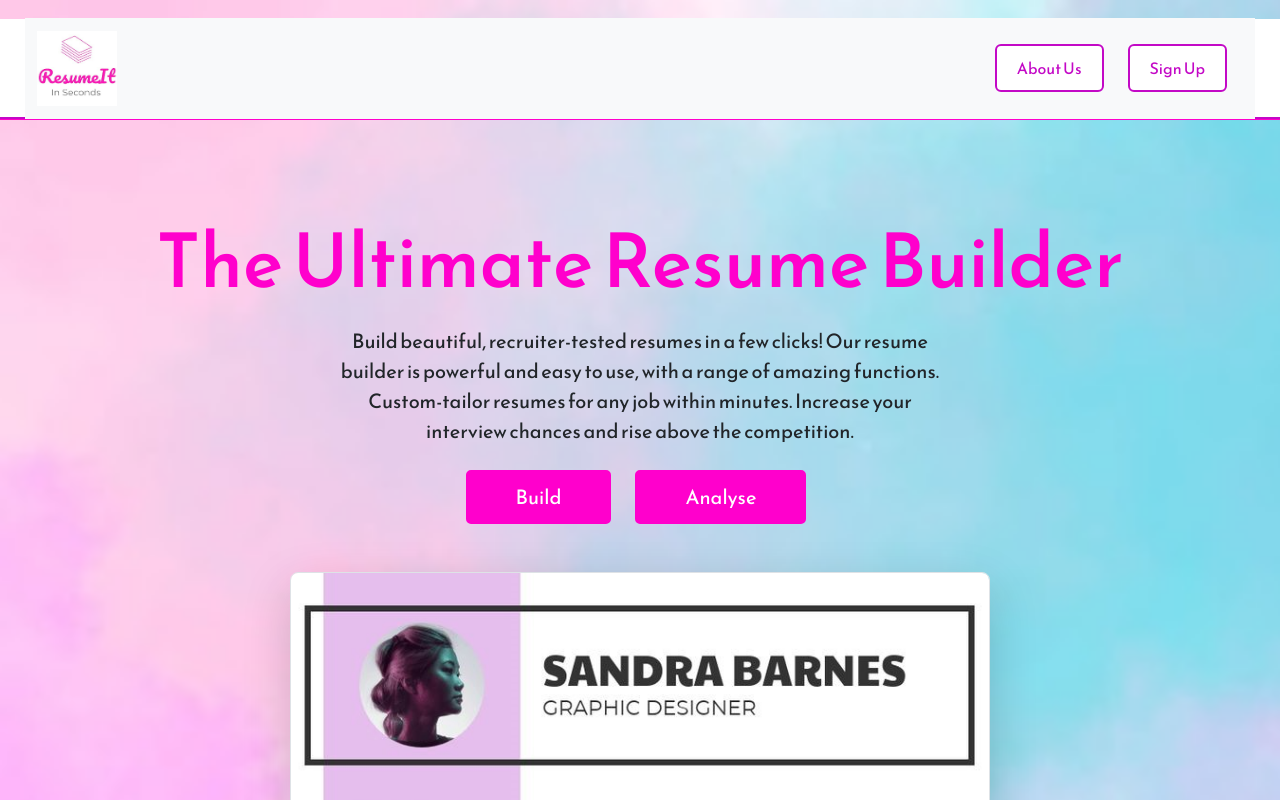
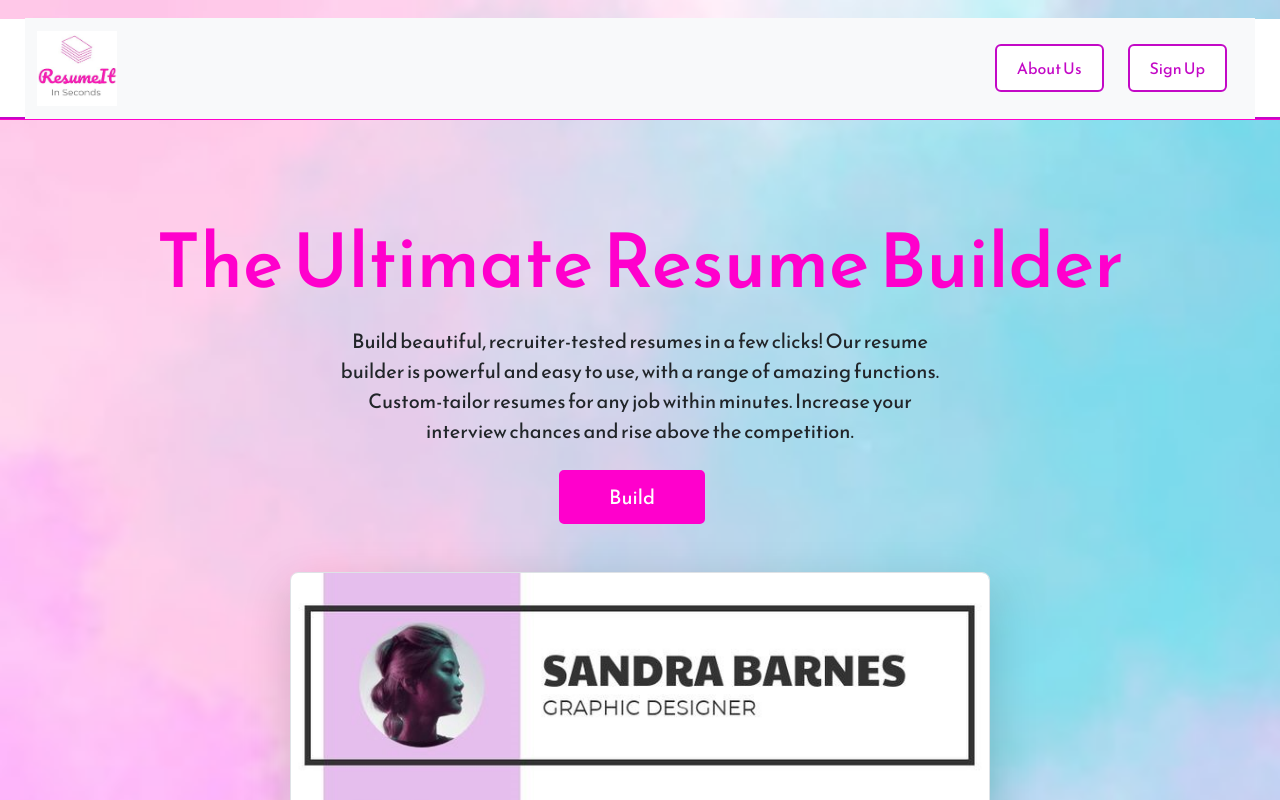
Before and after one commit to MayurBehere/ResumeIt, a React (Create React App) app: page / in a window 1280 px wide. Shown: the top 800 px of the page. Built offline with nearby package versions, Linux system fonts and the light colour scheme.

Commit message:
removed analyse button

```diff
--- a/src/LandComponents/Hero.js
+++ b/src/LandComponents/Hero.js
@@ -13,7 +13,6 @@ const Hero = () => {
                 <p className="lead mb-4">Build beautiful, recruiter-tested resumes in a few clicks! Our resume builder is powerful and easy to use, with a range of amazing functions. Custom-tailor resumes for any job within minutes. Increase your interview chances and rise above the competition.</p>
                 <div className="d-grid gap-2 d-sm-flex justify-content-sm-center mb-5"  >
                     <Link to="/login"><button type="button" className="btn btn-primary btn-lg px-5 me-sm-3" >Build</button></Link>
-                    <a href="https://google.com" target="_blank" rel="noopener noreferrer"><button type="button" className="btn btn-primary btn-lg px-5 me-sm-2 hover-effect">Analyse</button></a>
                 </div>
             </div>
             <div className='Resume'>
--- a/src/components/Body/Body.js
+++ b/src/components/Body/Body.js
@@ -79,9 +79,6 @@ function Body() {
             />
           ))}
         </div>
-              <button  style={{marginLeft:'410px'}}>
-                Analyze <ArrowDown />
-              </button>
         <ReactToPrint
           trigger={() => {
             return (
```
Also changed, not shown: src/images/land.png.
